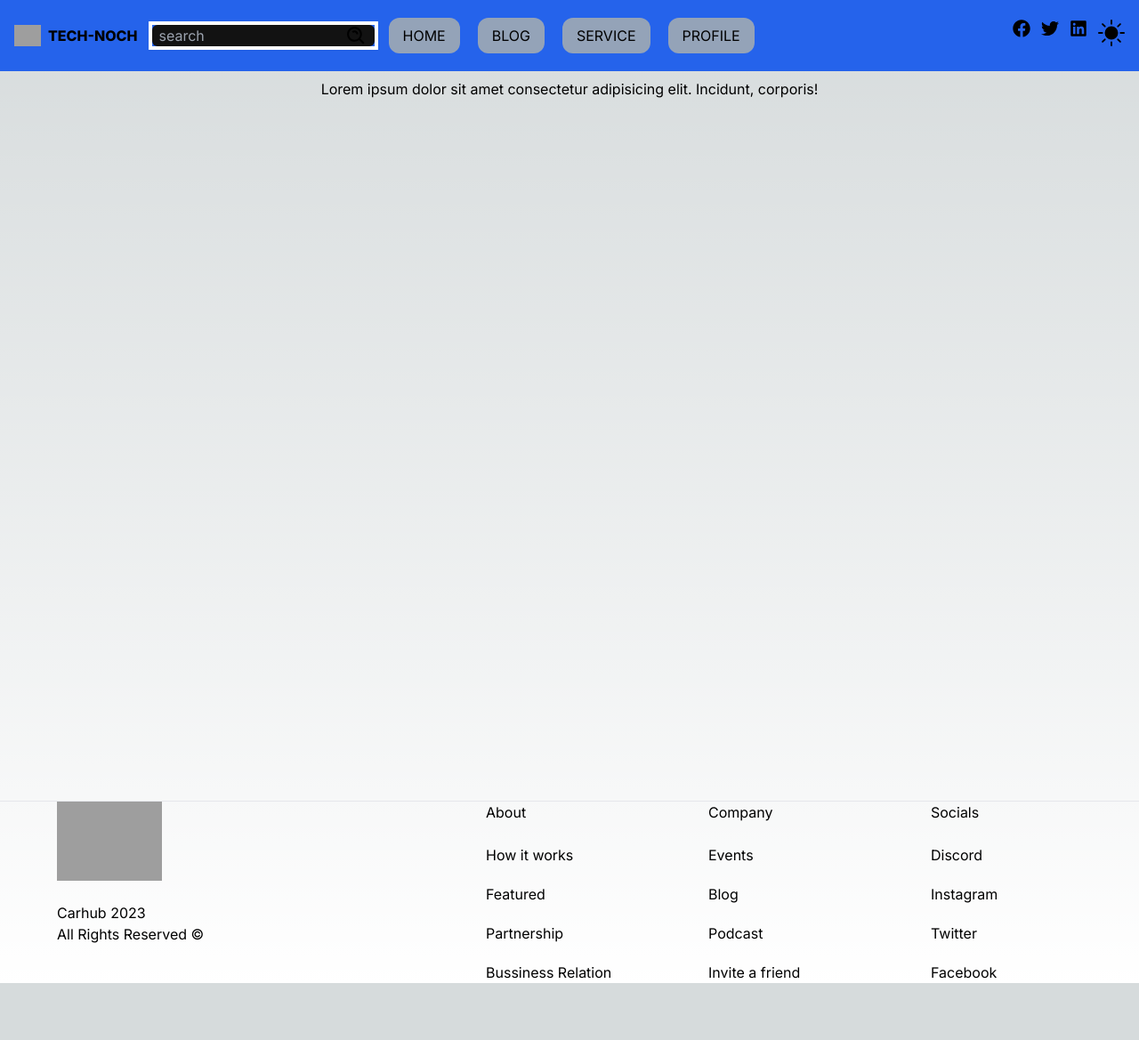
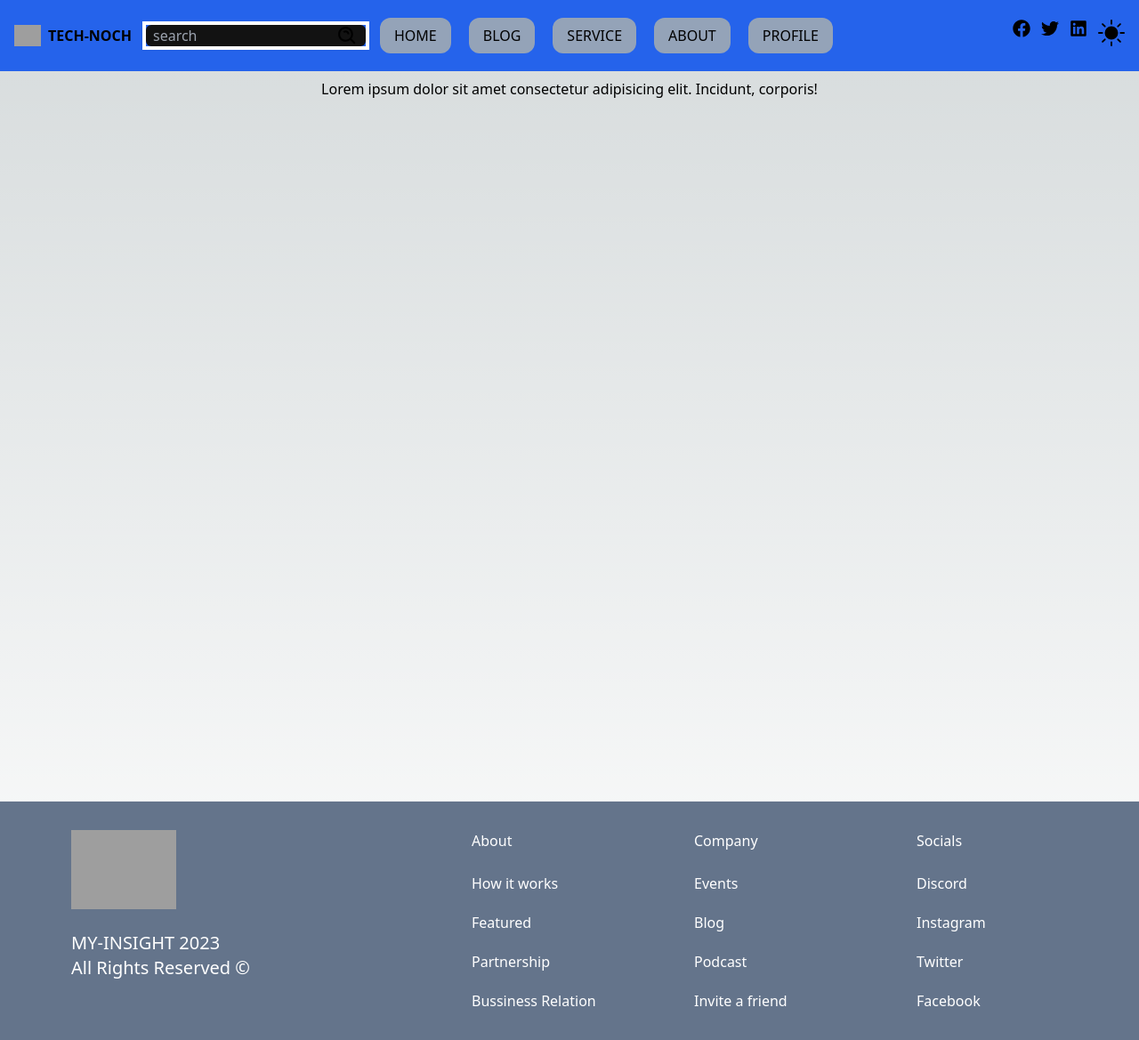
Before and after one commit to enochdev2/My-Blog, a Next.js app: page / in a window 1280 px wide. Shown: the whole page at 89% size. Before the commit the page ends 1105 px from the top, so only its background shows below. Built offline with nearby package versions, Linux system fonts and the light colour scheme; grey boxes are pictures that could not be loaded.

Commit message:
some adjustment

```diff
--- a/src/app/blog/page.tsx
+++ b/src/app/blog/page.tsx
@@ -20,12 +20,12 @@ const Blog = async () => {
 
       <div className="container mx-auto px-10 mb-8">
         <FeaturedPosts />
-        <div className="grid grid-cols-1 lg:grid-cols-12 gap-12">
-          <div className="lg:col-span-8 col-span-1">
+        <div className="grid grid-cols-1 lg:grid-cols-12 gap-12 my-15">
+          <div className="lg:col-span-8 col-span-1 my-15">
             {blogs.map((blog: any, index: number) => (
-              <div key={index}>
-                <Link href={`blog/${blog._id}`}>
-                  <div className="relative w-[95%] h-36 lg:h-52 m-auto">
+              <div key={index} className="my-14 shadow-md py-5 px-4">
+                <Link href={`blog/${blog._id}`} className="">
+                  <div className="relative w-[95%] h-36 lg:h-52 m-auto ">
                     <Image
                       src={blog.imageUrl}
                       fill
@@ -35,7 +35,7 @@ const Blog = async () => {
                   </div>
                   <h2 className="font-bold my-2 text-xl">{blog.title}
                   {blog.id}</h2>
-                  <p>{blog.desc}</p>
+                  <p>{`${blog.desc}`.substring(1, 200)}</p>
                 </Link>
               </div>
             ))}
--- a/src/app/layout.tsx
+++ b/src/app/layout.tsx
@@ -19,7 +19,7 @@ export default function RootLayout({
 }) {
   return (
     <html lang="en">
-      <body className={inter.className}>
+      <body className="dark:bg-transparent ">
         <NextThemeProvider>
         <Navbar />
         {children}
--- a/src/app/page.tsx
+++ b/src/app/page.tsx
@@ -2,7 +2,7 @@ import Image from 'next/image'
 
 export default function Home() {
   return (
-    <main className="flex w-screen min-h-screen flex-col items-center justify-between p-2">
+    <main className="flex w-screen min-h-screen flex-col dark:bg-transparent items-center justify-between p-2">
      <h1>Lorem ipsum dolor sit amet consectetur adipisicing elit. Incidunt, corporis!</h1>
     </main>
   )
--- /dev/null
+++ b/src/app/service/page.tsx
@@ -0,0 +1,11 @@
+import React from 'react'
+
+const Service = () => {
+  return (
+    <div>
+      Service
+    </div>
+  )
+}
+
+export default Service
--- a/src/components/Footer.tsx
+++ b/src/components/Footer.tsx
@@ -4,12 +4,12 @@ import { footerLinks } from "@/utils";
 
 const Footer = () => {
   return (
-    <footer className="flex flex-col text-black-100 mt-5 border-t border-grey-100">
+    <footer className="flex flex-col text-black-100 mt-5 border-t border-grey-100 bg-slate-500 text-white py-8 px-4">
     <div className="flex max-md:flex-col flex-wrap justify-between gap-5 sm:px-16">
   <div className="flex flex-col justify-start items-start gap-6">
    <Image src="/logo.svg" alt="logo" width={118} height={118} className="object-contain" />
-  <p className="text-base text-grey-700">
-   Carhub 2023 <br/>
+  <p className="text-xl text-grey-700">
+   MY-INSIGHT 2023 <br/>
    All Rights Reserved &copy;
   </p>
   </div>
--- a/src/components/Navbar.tsx
+++ b/src/components/Navbar.tsx
@@ -26,10 +26,15 @@ const item : NavBarItem[] =  [
   {
     id: 3,
     name:" SERVICE",
-    link: "/"
+    link: "/service"
   },
   {
     id: 4,
+    name:" ABOUT",
+    link: "/about"
+  },
+  {
+    id: 5,
     name:" PROFILE",
     link: "/login"
   }
--- a/src/utils/index.ts
+++ b/src/utils/index.ts
@@ -37,7 +37,7 @@ export const footerLinks = [
     title: "Company",
     links: [
       { title: "Events", url: "/" },
-      { title: "Blog", url: "/" },
+      { title: "Blog", url: "/blog" },
       { title: "Podcast", url: "/" },
       { title: "Invite a friend", url: "/" },
     ],
```
Also changed, not shown: src/app/about/page.tsx (added, +11 -0 lines).
